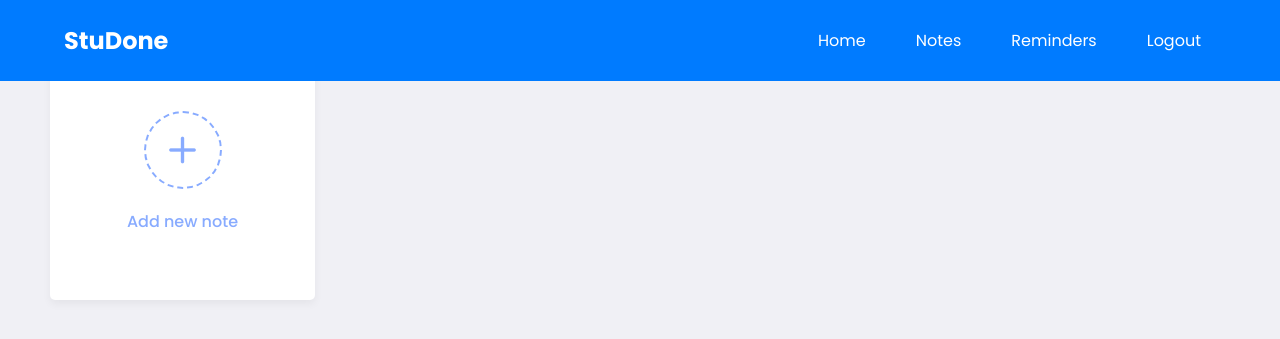
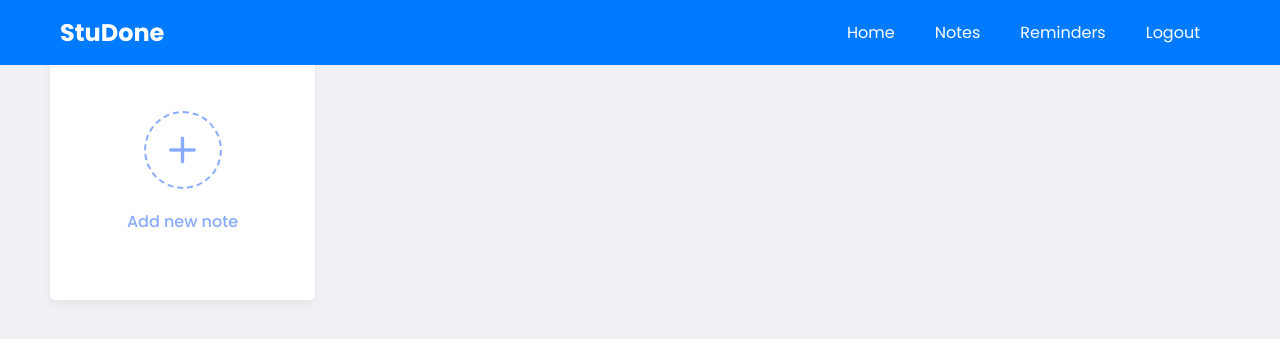
Before and after one commit to heokieee/6109-Orbital, a Django app: page /accounts/notes/ in a window 1280 px wide. Shown: the top 339 px of the page. Run offline with Django 5.2, Linux system fonts and the light colour scheme.

Commit message:
“Changed…”

```diff
--- a/static/css/notes.css
+++ b/static/css/notes.css
@@ -24,6 +24,35 @@ body {
   color: var(--text-clr);
 }
 
+/* Header Styling */
+header {
+  background-color: var(--header-footer-bg);
+  color: var(--header-footer-text);
+  padding: 10px 0;
+  width: 100%;
+  position: fixed;
+  top: 0;
+  left: 0;
+  z-index: 1000;
+}
+
+.navbar {
+  display: flex;
+  justify-content: space-between;
+  align-items: center;
+  max-width: 1200px;
+  margin: 0 auto;
+  padding: 0 20px;
+}
+
+.logo {
+  display: flex;
+  align-items: center;
+  font-family: 'Open Sans', sans-serif;
+  font-weight: 600;
+  font-size: 24px;
+}
+
 nav ul {
   list-style: none;
   display: flex;
@@ -43,13 +72,13 @@ nav ul li a {
 
 nav ul li a:hover,
 nav ul li .dropdown-content a:hover {
-  background-color: #0056b3; /* Adjust to your hover color */
+  background-color: #0056b3;
 }
 
 .dropdown-content {
   display: none;
   position: absolute;
-  background-color: var(--header-footer-bg); /* Updated to match the header/footer background color */
+  background-color: var(--header-footer-bg);
   min-width: 160px;
   z-index: 1;
   box-shadow: 0 4px 8px rgba(0, 0, 0, 0.1);
@@ -261,9 +290,13 @@ nav ul li:hover > .dropdown-content {
 }
 
 .popup header i {
-  color: #8b8989;
+  color: #050505; /* Icon color */
   cursor: pointer;
   font-size: 23px;
+}
+
+.popup header i:hover {
+  color: var(--secondary-clr);
 }
 
 .popup .content {
@@ -355,62 +388,3 @@ form button:hover {
     font-size: 17px;
   }
 }
-
-/* Header Styling */
-header {
-  background-color: var(--header-footer-bg);
-  color: var(--header-footer-text);
-  padding: 20px 0;
-  width: 100%;
-  position: fixed;
-  top: 0;
-  left: 0;
-  z-index: 1000;
-  display: flex;
-  justify-content: center;
-}
-
-.navbar {
-  display: flex;
-  justify-content: space-between;
-  align-items: center;
-  width: 90%;
-  max-width: 1200px;
-}
-
-.navbar .logo {
-  font-size: 24px;
-  font-weight: bold;
-}
-
-.navbar ul {
-  display: flex;
-  list-style: none;
-}
-
-.navbar ul li {
-  margin-left: 20px;
-}
-
-.navbar ul li a {
-  color: var(--header-footer-text);
-  text-decoration: none;
-  padding: 8px 15px;
-  border-radius: 4px;
-  transition: background-color 0.3s;
-}
-
-.navbar ul li a:hover {
-  background-color: #0056b3; /* Adjust hover color as needed */
-}
-
-/* Footer Styling */
-footer {
-  background-color: var(--header-footer-bg);
-  color: var(--header-footer-text);
-  padding: 10px 0;
-  text-align: center;
-  position: fixed;
-  bottom: 0;
-  width: 100%;
-}
```
Also changed, not shown: accounts/templates/accounts/static/css/notes.css (+36 -62 lines), 1 other file.
